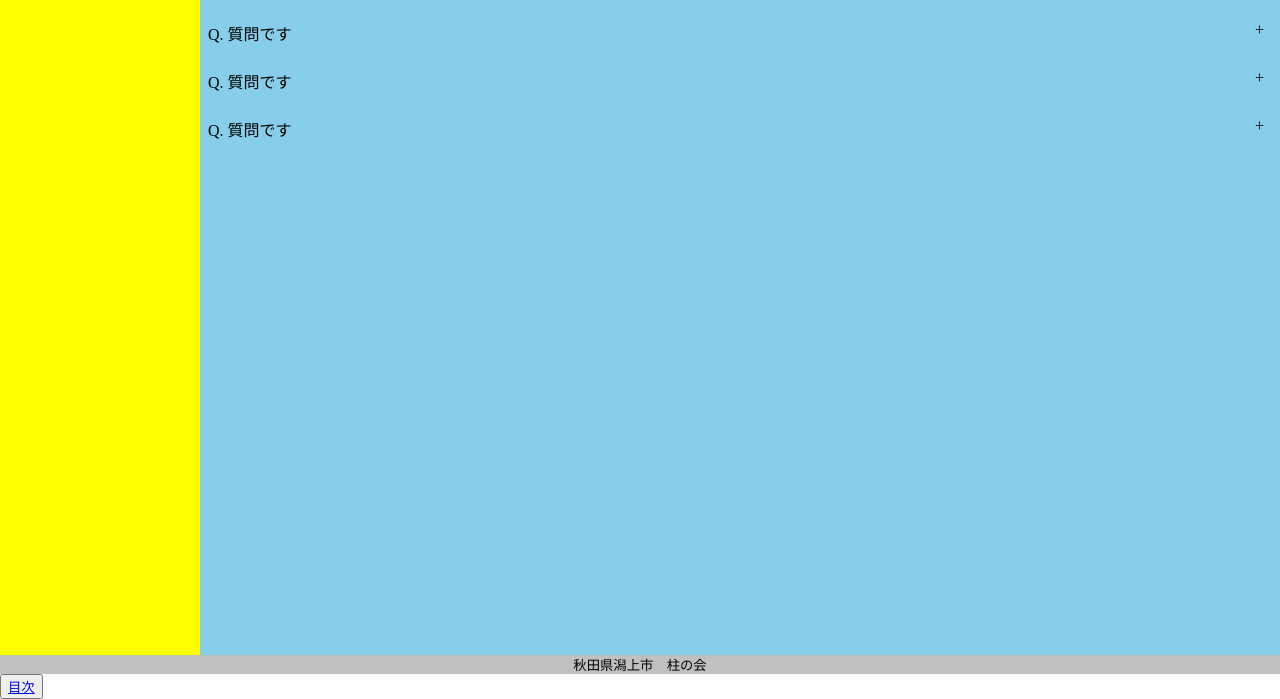
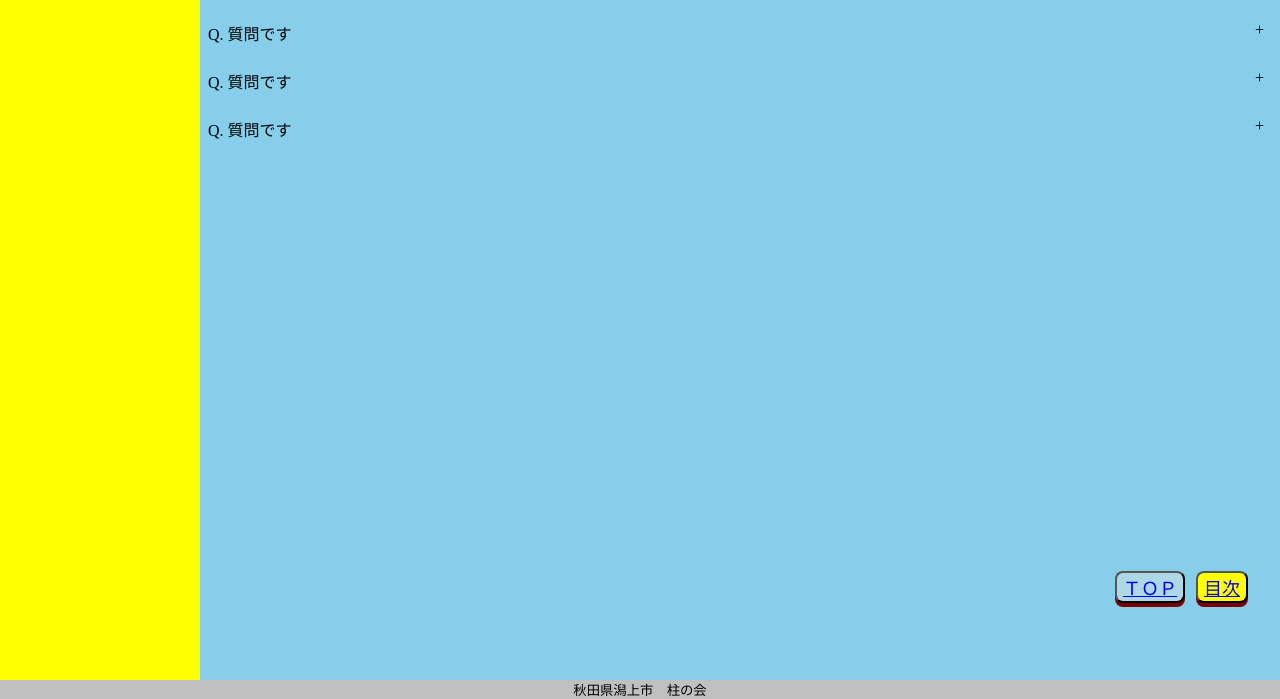
Before and after one commit to peacock-white/AKB48, a plain HTML site: page qa.html in a window 1280 px wide. Shown: the part 101-800 px from the top of the page. Drawn offline with Linux system fonts and the light colour scheme.

Commit message:
Add files via upload

```diff
--- a/qa.html
+++ b/qa.html
@@ -12,7 +12,7 @@
   <header>
     <h1>Q & A</h1>
   </header>
-  <nav>nav</nav>
+  <nav id="nav">nav</nav>
 
   <main>Main
 
@@ -42,6 +42,14 @@
     </dl>
 
   </main>
+  <div>
+    <button class="button1"><a href="index.html#mokuji">目次</a></button>
+  </div>
+
+  <div>
+    <button class="button2"><a href="#nav">ＴＯＰ</a></button>
+  </div>
+
 
   <footer>
     <small>秋田県潟上市　柱の会</small>
@@ -49,9 +57,7 @@
 
 
 
-  <div>
-    <button><a href="index.html#mokuji">目次</a></button>
-  </div>
+
 
  <script src="qa.js"></script>
 </body>
```
